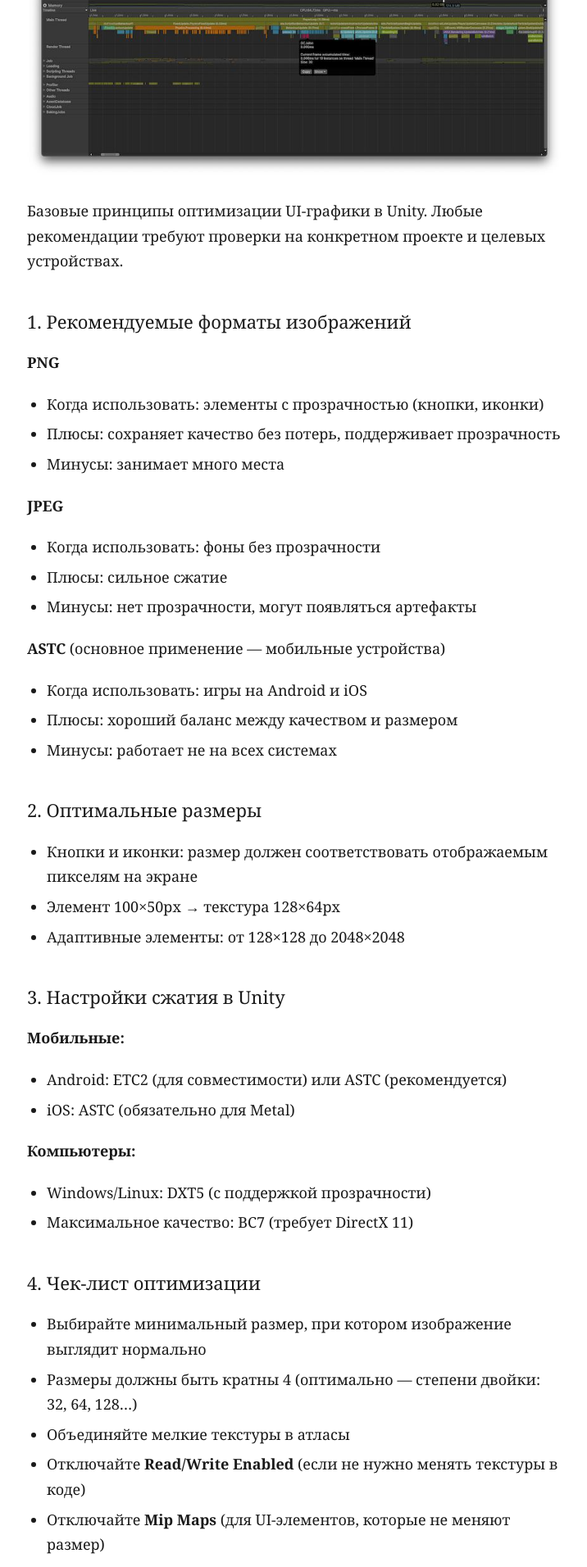
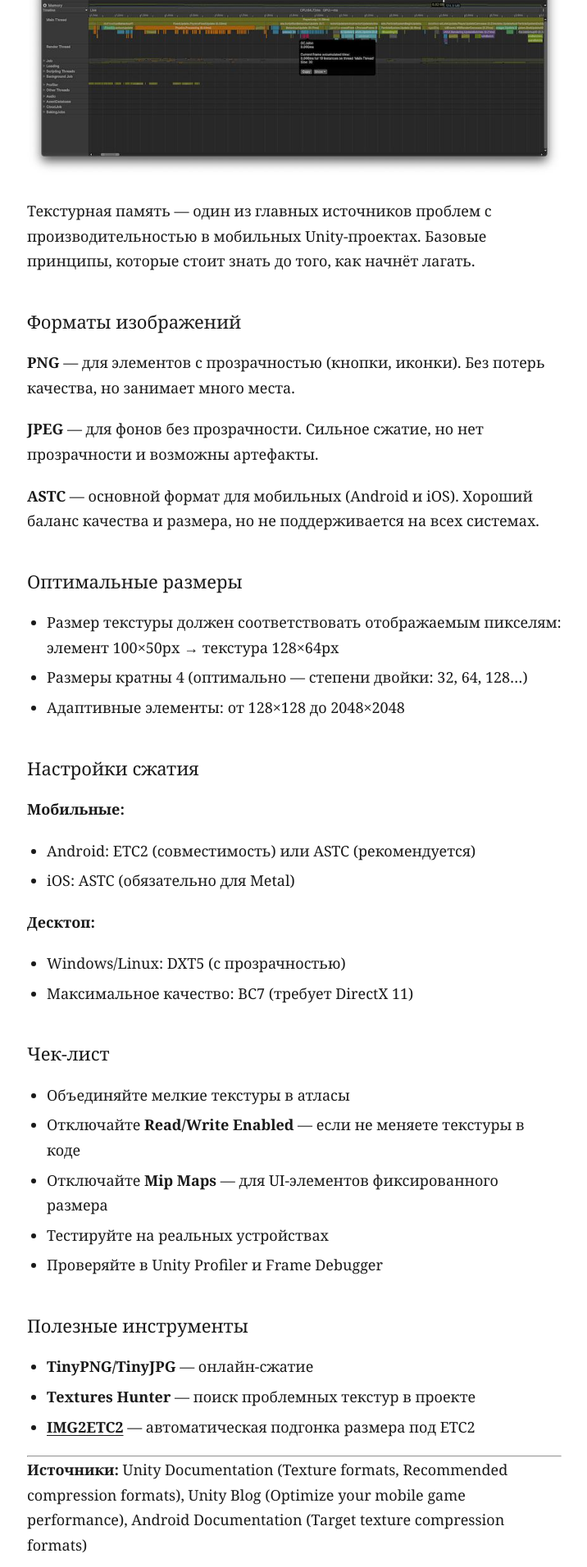
Before and after one commit to LLarean/llarean.github.io, a Jekyll site: the page built from _posts/2025-07-30-ui-image-optimization-unity.md, in a window 1280 px wide. Shown: the part 466-2378 px from the top of the page at 82% size, without its empty margins (281-997 px from the left). Built offline with Jekyll 4.4.1, drawn with Linux system fonts in a browser that asks for light colours; some of the changed text lies outside the part shown.

Commit message:
Fix image overflow, unify post format

```diff
--- a/_posts/2025-07-30-ui-image-optimization-unity.md
+++ b/_posts/2025-07-30-ui-image-optimization-unity.md
@@ -7,58 +7,45 @@ image: /assets/images/ui-image-optimization-unity.jpg
 
 ![Оптимизация изображений для UI в Unity]({{ '/assets/images/ui-image-optimization-unity.jpg' | relative_url }})
 
-Базовые принципы оптимизации UI-графики в Unity. Любые рекомендации требуют проверки на конкретном проекте и целевых устройствах.
+Текстурная память — один из главных источников проблем с производительностью в мобильных Unity-проектах. Базовые принципы, которые стоит знать до того, как начнёт лагать.
 
-## 1. Рекомендуемые форматы изображений
+## Форматы изображений
 
-**PNG**
-- Когда использовать: элементы с прозрачностью (кнопки, иконки)
-- Плюсы: сохраняет качество без потерь, поддерживает прозрачность
-- Минусы: занимает много места
+**PNG** — для элементов с прозрачностью (кнопки, иконки). Без потерь качества, но занимает много места.
 
-**JPEG**
-- Когда использовать: фоны без прозрачности
-- Плюсы: сильное сжатие
-- Минусы: нет прозрачности, могут появляться артефакты
+**JPEG** — для фонов без прозрачности. Сильное сжатие, но нет прозрачности и возможны артефакты.
 
-**ASTC** (основное применение — мобильные устройства)
-- Когда использовать: игры на Android и iOS
-- Плюсы: хороший баланс между качеством и размером
-- Минусы: работает не на всех системах
+**ASTC** — основной формат для мобильных (Android и iOS). Хороший баланс качества и размера, но не поддерживается на всех системах.
 
-## 2. Оптимальные размеры
+## Оптимальные размеры
 
-- Кнопки и иконки: размер должен соответствовать отображаемым пикселям на экране
-- Элемент 100×50px → текстура 128×64px
+- Размер текстуры должен соответствовать отображаемым пикселям: элемент 100×50px → текстура 128×64px
+- Размеры кратны 4 (оптимально — степени двойки: 32, 64, 128…)
 - Адаптивные элементы: от 128×128 до 2048×2048
 
-## 3. Настройки сжатия в Unity
+## Настройки сжатия
 
 **Мобильные:**
-- Android: ETC2 (для совместимости) или ASTC (рекомендуется)
+- Android: ETC2 (совместимость) или ASTC (рекомендуется)
 - iOS: ASTC (обязательно для Metal)
 
-**Компьютеры:**
-- Windows/Linux: DXT5 (с поддержкой прозрачности)
+**Десктоп:**
+- Windows/Linux: DXT5 (с прозрачностью)
 - Максимальное качество: BC7 (требует DirectX 11)
 
-## 4. Чек-лист оптимизации
+## Чек-лист
 
-- Выбирайте минимальный размер, при котором изображение выглядит нормально
-- Размеры должны быть кратны 4 (оптимально — степени двойки: 32, 64, 128…)
 - Объединяйте мелкие текстуры в атласы
-- Отключайте **Read/Write Enabled** (если не нужно менять текстуры в коде)
-- Отключайте **Mip Maps** (для UI-элементов, которые не меняют размер)
+- Отключайте **Read/Write Enabled** — если не меняете текстуры в коде
+- Отключайте **Mip Maps** — для UI-элементов фиксированного размера
 - Тестируйте на реальных устройствах
-- Проверяйте результаты в Unity Profiler и Frame Debugger
+- Проверяйте в Unity Profiler и Frame Debugger
 
-## 5. Полезные инструменты (бесплатно)
+## Полезные инструменты
 
-- **TinyPNG/TinyJPG** — онлайн-сжатие изображений
-- **Textures Hunter Unity3D Tool** — поиск проблемных текстур
+- **TinyPNG/TinyJPG** — онлайн-сжатие
+- **Textures Hunter** — поиск проблемных текстур в проекте
 - **[IMG2ETC2](https://github.com/LLarean/img2etc2)** — автоматическая подгонка размера под ETC2
-
-**Ключевые показатели:** Draw Calls (Frame Debugger), потребление ресурсов (Profiler), размер в памяти vs исходный размер (Build Report)
 
 ---
 
--- a/assets/css/style.css
+++ b/assets/css/style.css
@@ -22,6 +22,7 @@ a:hover { color: #555; }
   max-width: 700px;
   margin: 0 auto;
   padding: 0 24px;
+  overflow: hidden;
 }
 
 /* Header */
@@ -166,9 +167,11 @@ h1.page-title {
 .post-content pre code { background: none; padding: 0; }
 .post-content img {
   max-width: 100%;
+  width: 100%;
   height: auto;
   display: block;
   margin: 0 0 28px;
+  border-radius: 4px;
 }
 
 .post-content blockquote {
```
Also changed, not shown: _posts/2025-07-25-window-vs-screen.md (+15 -19 lines), _posts/2025-07-27-product-placement-strategy.md (+16 -22 lines), _posts/2025-08-04-monetization-without-irritation.md (+15 -9 lines).
